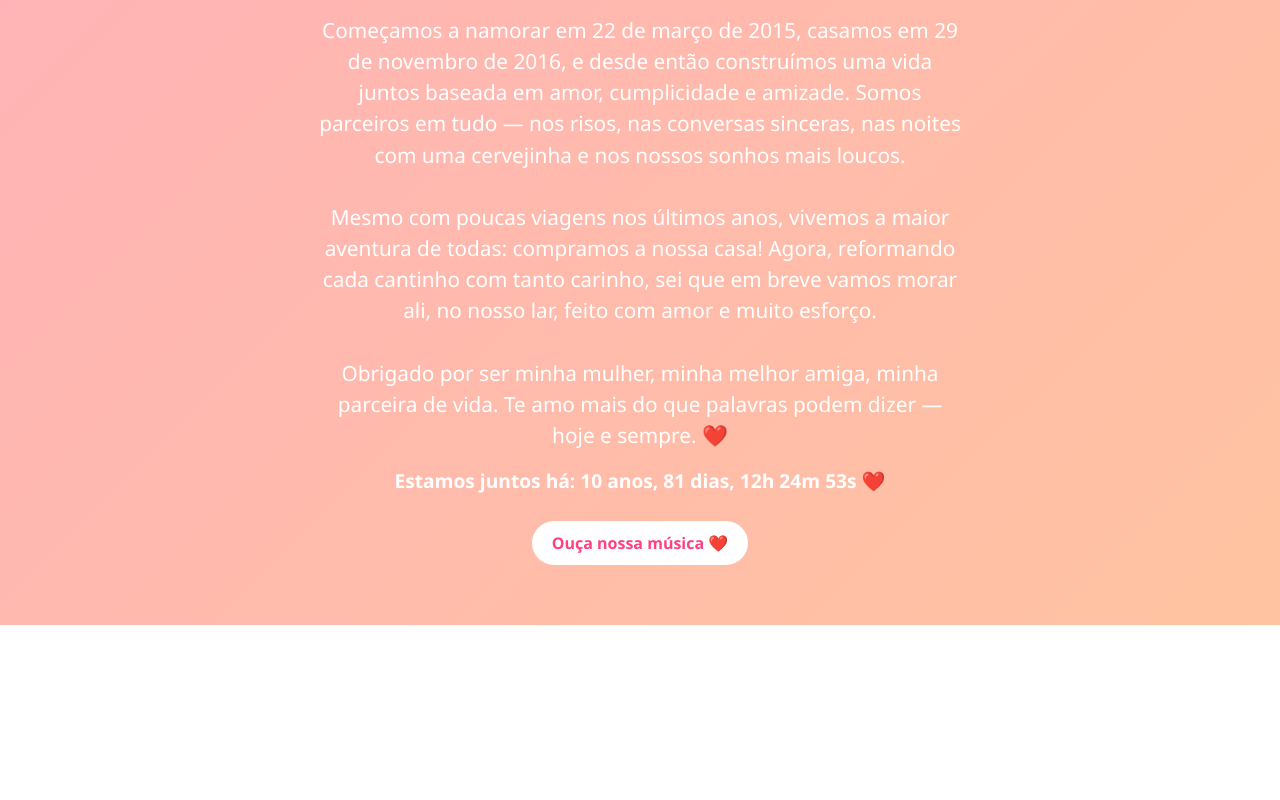
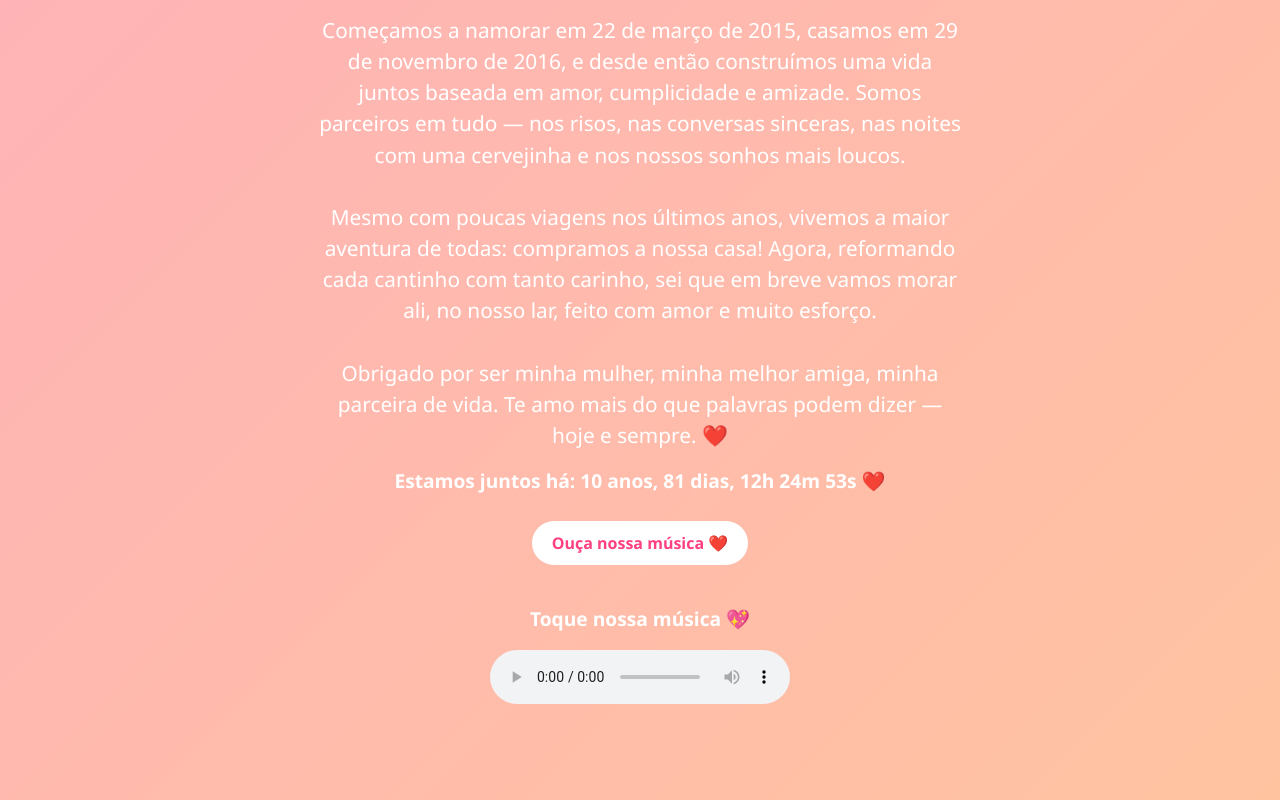
Before and after one commit to Rafael-guitarrock/dia-dos-namorados, a plain HTML site: page index.html in a window 1280 px wide. Shown: the part 588-1388 px from the top of the page. Before the commit the page ends 1213 px from the top, so only its background shows below. Drawn offline with nearby package versions, Linux system fonts and the light colour scheme.

Commit message:
Update index.html

```diff
--- a/index.html
+++ b/index.html
@@ -58,11 +58,14 @@
     <!-- Link da música -->
     <a class="musica-link" href="https://youtu.be/MeeiST5qqfM?si=b6VCo_zKwfTQEZMr" target="_blank">Ouça nossa música ❤️</a>
 
-    <!-- Música autoplay (oculta) -->
-    <audio id="musicaCasal" autoplay>
-        <source src="mp3/Por Você - Barão Vermelho.mp3" type="audio/mpeg">
-        Seu navegador não suporta o áudio.
-    </audio>
+    <!-- Player de Música Visível -->
+    <div id="playerContainer" style="text-align: center; margin: 30px 0;">
+        <p style="font-size: 1.2rem; font-weight: bold; color: white; padding-top: 10px;">Toque nossa música 💖</p>
+        <audio id="musicaCasal" controls>
+            <source src="mp3/Por Você - Barão Vermelho.mp3" type="audio/mpeg">
+            Seu navegador não suporta áudio HTML5.
+        </audio>
+    </div>
 
     <!-- Bootstrap JS CDN -->
     <script src="https://cdn.jsdelivr.net/npm/bootstrap@5.3.0/dist/js/bootstrap.bundle.min.js"></script>
```
